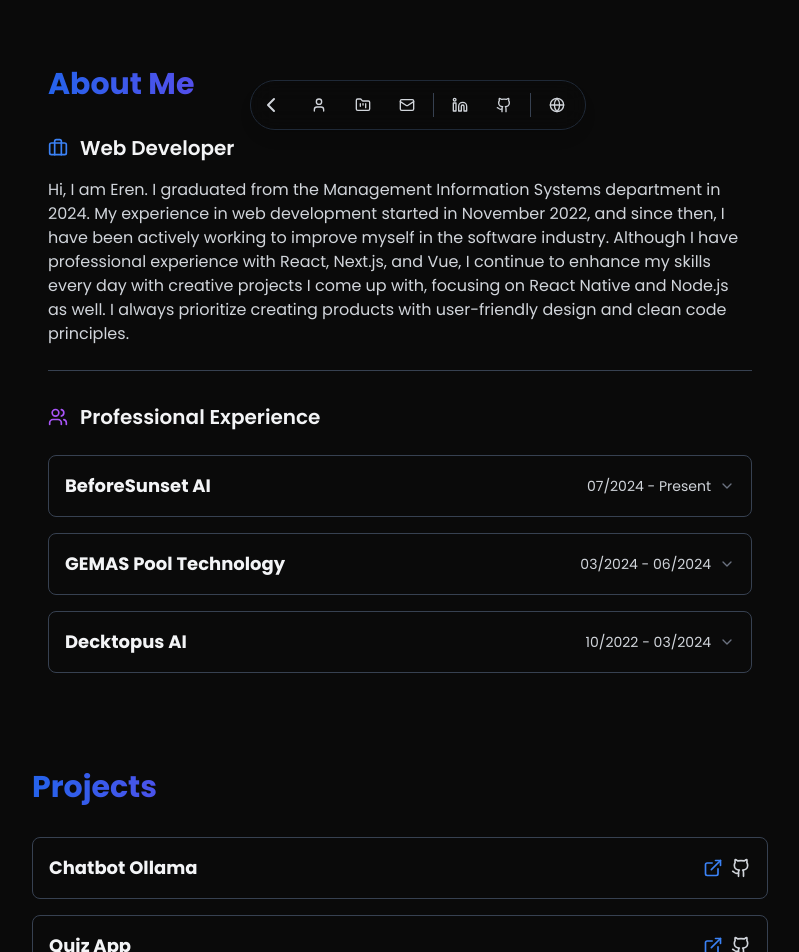
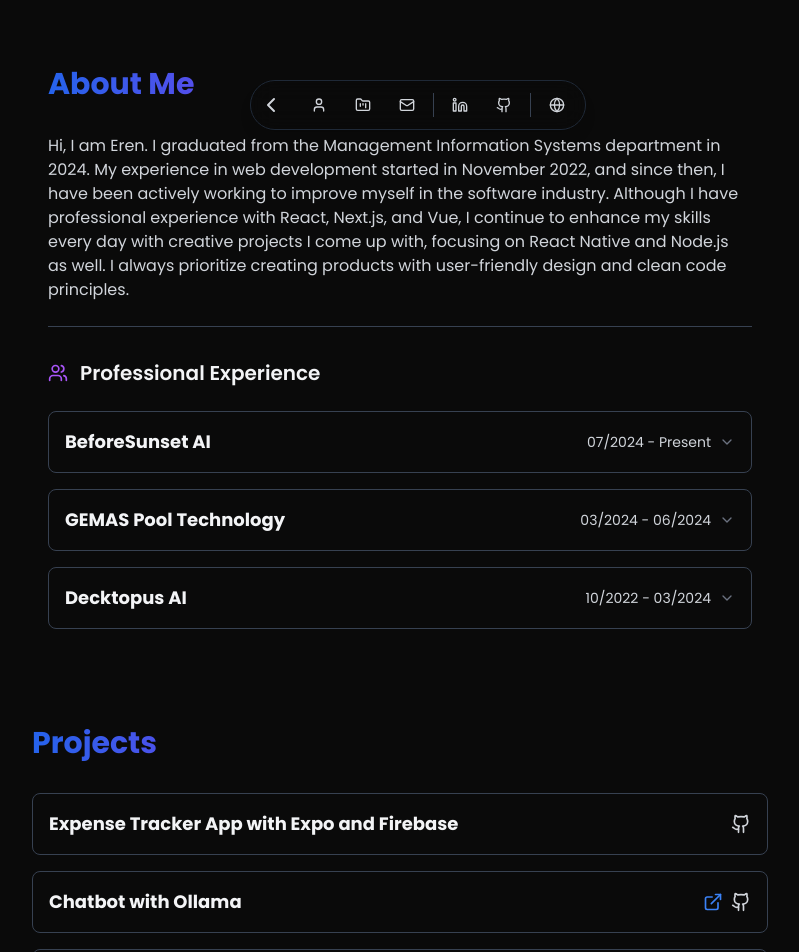
Before and after one commit to erenasiroglu/my-portfolio, a Next.js app: page / in a window 1280 px wide. Shown: the part 620-1572 px from the top of the page, without its empty margins (240-1039 px from the left). Built offline with nearby package versions, Linux system fonts and the light colour scheme.

Commit message:
feat: update role to Full Stack Developer and enhance project descriptions

```diff
--- a/app/components/About.tsx
+++ b/app/components/About.tsx
@@ -127,10 +127,6 @@
             transition={{ duration: 0.5 }}
             className="border-b pb-4 sm:pb-6 border-gray-700"
           >
-            <h3 className="text-lg sm:text-xl font-semibold mb-3 sm:mb-4 flex items-center text-gray-100">
-              <Briefcase className="mr-2 sm:mr-3 text-blue-500" size={20} />
-              {language === "en" ? "Web Developer" : "Web Geliştirici"}
-            </h3>
             <p className="text-sm sm:text-base text-gray-300 leading-relaxed">
               {content[language].description}
             </p>
--- a/app/components/Hero.tsx
+++ b/app/components/Hero.tsx
@@ -24,13 +24,13 @@
 
   const content = {
     en: {
-      role: "Frontend Developer",
+      role: "Full Stack Developer",
       cta: "Discover my 2024 GitHub activity",
       upwork: "Available for Freelance",
       medium: "Read my blog on Medium",
     },
     tr: {
-      role: "Frontend Geliştirici",
+      role: "Full Stack Geliştirici",
       cta: "2024 GitHub aktivitemi keşfedin",
       upwork: "Freelance İşlere Açığım",
       medium: "Medium'da Yazılarım",
--- a/app/components/Projects.tsx
+++ b/app/components/Projects.tsx
@@ -24,7 +24,19 @@
 const PROJECTS: Project[] = [
   {
     name: {
-      en: "Chatbot Ollama",
+      en: "Expense Tracker App with Expo and Firebase",
+      tr: "Gider Takip Uygulaması (Expo ve Firebase)",
+    },
+    description: {
+      en: "This project is an expense tracker application developed using Expo and Firebase. The application allows users to add, delete, and update expenses, as well as view their total expenses.",
+      tr: "Bu proje, Expo ve Firebase kullanılarak geliştirilen bir gider takip uygulamasıdır. Uygulama, kullanıcıların gider eklemelerine, silmelerine ve güncellemelerine izin verirken toplam giderlerini görüntülemelerine olanak tanır.",
+    },
+    technologies: ["Expo", "Firebase", "React Native", "Mobile Development"],
+    github_url: "https://github.com/erenasiroglu/expense-tracker-app",
+  },
+  {
+    name: {
+      en: "Chatbot with Ollama",
       tr: "AI Chatbot",
     },
     description: {
@@ -35,19 +47,6 @@
     github_url: "https://github.com/erenasiroglu/chatbot-ollama",
     live_url:
       "https://react-ollama-frontend-erenasiroglus-projects.vercel.app/",
-  },
-  {
-    name: {
-      en: "Quiz App",
-      tr: "Sınav Uygulaması",
-    },
-    description: {
-      en: "Quiz app consisting of 10 questions with options A-B-C-D. No answer can be given in the first 10 seconds, and there is no return to the question. At the end of the quiz, a table is created where you can see your answers.",
-      tr: "10 sorudan oluşan, A-B-C-D seçenekleri olan sınav uygulaması. İlk 10 saniye içinde cevap verilemez ve soruya geri dönüş yapılamaz. Sınav sonunda cevaplarınızı görebileceğiniz bir tablo oluşturulur.",
-    },
-    technologies: ["React", "Javascript", "SCSS"],
-    github_url: "https://github.com/erenasiroglu/quiz-app",
-    live_url: "https://quiz-app-erenasiroglus-projects.vercel.app/",
   },
   {
     name: {
@@ -69,6 +68,20 @@
     github_url: "https://github.com/erenasiroglu/allthestars",
     live_url: "https://all-the-stars.vercel.app/",
   },
+  {
+    name: {
+      en: "Quiz App",
+      tr: "Sınav Uygulaması",
+    },
+    description: {
+      en: "Quiz app consisting of 10 questions with options A-B-C-D. No answer can be given in the first 10 seconds, and there is no return to the question. At the end of the quiz, a table is created where you can see your answers.",
+      tr: "10 sorudan oluşan, A-B-C-D seçenekleri olan sınav uygulaması. İlk 10 saniye içinde cevap verilemez ve soruya geri dönüş yapılamaz. Sınav sonunda cevaplarınızı görebileceğiniz bir tablo oluşturulur.",
+    },
+    technologies: ["React", "Javascript", "SCSS"],
+    github_url: "https://github.com/erenasiroglu/quiz-app",
+    live_url: "https://quiz-app-erenasiroglus-projects.vercel.app/",
+  },
+
   {
     name: {
       en: "Landing Page",
--- a/app/layout.tsx
+++ b/app/layout.tsx
@@ -18,7 +18,7 @@
 });
 
 export const metadata: Metadata = {
-  title: "Eren Nasıroglu | Developer",
+  title: "Eren Nasıroğlu | Portfolio",
   description:
     "Frontend Developer specializing in React, Next.js, TypeScript, and modern web technologies. Freelance web developer based in Turkey offering professional web development services.",
   keywords: [
```
Also changed, not shown: 1 other file (tests, documents, lock files or other folders).
